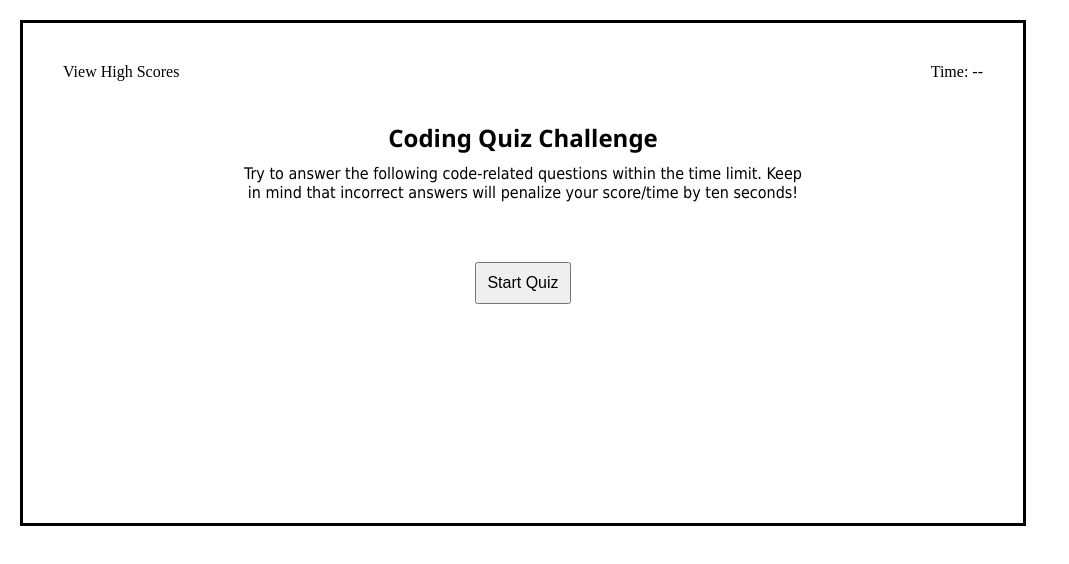
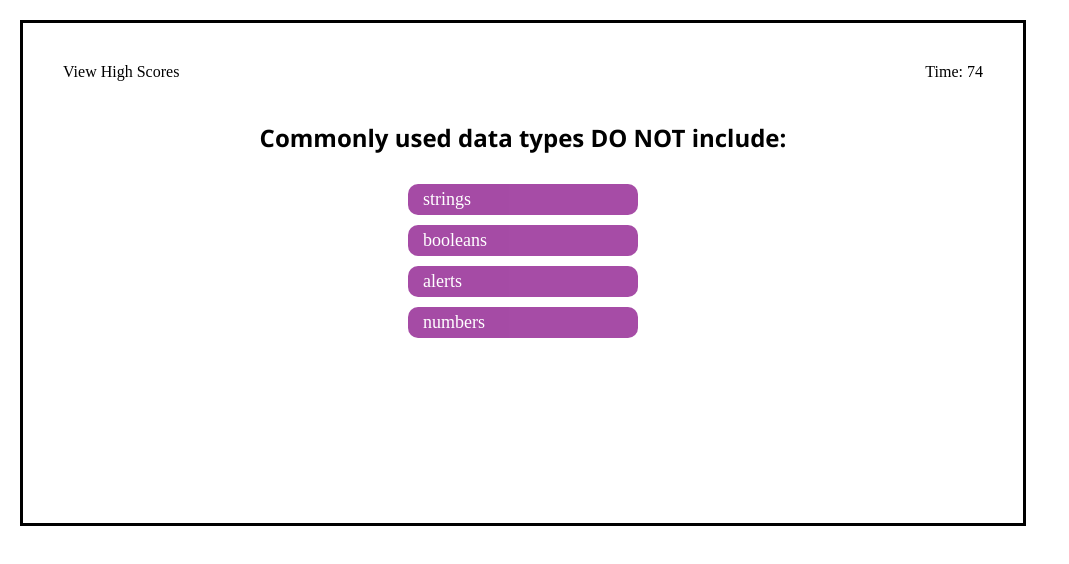
Before and after one commit to JOHNREED3/Code-Quiz, a plain HTML site: page index.html in a window 1280 px wide. Both pictures are taken after a click on the button "Start Quiz". Shown: the whole page, without its empty margins (0-1069 px from the left). Drawn offline with Linux system fonts and the light colour scheme.

Commit message:
complete question generation

```diff
--- a/assets/css/style.css
+++ b/assets/css/style.css
@@ -3,6 +3,9 @@
     margin: 10px;
     padding: 10px;
     max-width: 1000px;
+}
+html {
+    min-width: 300px;
 }
 
 body {
@@ -14,11 +17,11 @@ body {
     min-height: 500px;
     margin: 0;
     padding: 0;
-
 }
 
 main {
     padding: 0px;
+    min-width: 300px;
 }
 header {
     min-height: 40px;
@@ -47,7 +50,8 @@ header {
     margin: 10px auto;
     padding: 0px;
     width: 60%;
-    /* min-width: 300px; */
+    max-width: 600px;
+    min-width: 300px;
     display: flex;
     flex-direction: column;
     flex-wrap: wrap;
@@ -55,29 +59,49 @@ header {
     justify-content: space-between;
 }
 
-#question {
+#questions {
     margin: 0px;
     padding: 0px;
+    display: flex;
+    flex-direction: column;
+    flex-wrap: wrap;
+    align-items: center;
+    justify-content: space-between;
+    font-family:'Segoe UI', Tahoma, Geneva, Verdana, sans-serif;
+    font-weight: bolder;
+    text-align: left;
+    font-size: 24px;
 }
 
-#question h1 {
+#questions h1 {
     font-family:'Segoe UI', Tahoma, Geneva, Verdana, sans-serif;
     font-weight: bolder;
     text-align: center;
     margin: 0px;
     padding: 0px;
 }
-#question p {
+#questions p {
     font-family:Tahoma, Verdana, sans-serif;
     text-align: center;
     margin: 10px;
     padding: 0px;
 }
 
-.btn {
+#start-quiz {
+    margin: 10px auto;
+    font-size:medium;
+}
 
-    margin: 10px auto;
-    align-items: center;
-    font-size:medium;
-
+ul li {
+    width: auto;
+    min-width: 200px;
+    align-self: flex-start;
+    background-color: purple;
+    border-radius: 10px;
+    opacity: 70%;
+    margin-top: 10px;
+    padding: 5px 15px;
+    width: 80%;
+    font-size: 18px;
+    color: white;
 }
--- a/assets/js/script.js
+++ b/assets/js/script.js
@@ -1,7 +1,11 @@
+// Declared variables
 var timerEl = document.getElementById("countdown");
 var highscoreEl = document.getElementById("highscore");
 var questionsEl = document.getElementById("questions");
 var submitBtnEl = document.querySelector("#start-quiz");
+
+var questionNumber = 0;
+var penalty = 10;
 
 quizQuestions = [
 	{
@@ -55,10 +59,53 @@ var countdown = function () {
 			clearInterval(timeInterval);
 		}
 	}, 1000);
+
+	askQuestions(questionNumber);
 };
 
 // button activated
-var buttonAction = function () {
-	countdown();
+submitBtnEl.addEventListener("click", countdown);
+
+// display questions
+
+var askQuestions = function (questionNumber) {
+	//Clear existing data
+	questions.innerHTML = "";
+
+	// for loop to display questions
+	for (var i = 0; i < quizQuestions.length; i++) {
+		var userQuestionEl = quizQuestions[questionNumber].question;
+		var userChoicesEl = quizQuestions[questionNumber].choices;
+		questions.textContent = userQuestionEl;
+		questionNumber++;
+
+		for (i = 0; i < userChoicesEl.length; i++) {
+			listItemEl = document.createElement("li");
+			listItemEl.textContent = userChoicesEl[i];
+			answerSection.appendChild(listItemEl);
+			listItemEl.addEventListener("click", compare);
+		}
+	}
 };
-var buttonListenEl = document.addEventListener.submitBtnEl("click", c);
+
+// Compare choice with correct answer
+function compare(event) {
+	var element = event.target;
+
+	if (element.matches("li")) {
+		var createDiv = document.createElement("div");
+		createDiv.setAttribute("id", "createDiv");
+
+		if (element.textContent == quizQuestions[questionNumber].answer) {
+			createDiv.textContent = "Correct!";
+		}
+	}
+
+	questionNumber++;
+}
+if (questionNumber >= quizQuestions.length) {
+	quizComplete();
+	createDiv.textContent = "End of quiz!";
+} else {
+	render(questionNumber);
+}
--- a/index.html
+++ b/index.html
@@ -15,16 +15,17 @@
 
 		<main>
 			<section id="container">
-				<div id="question">
+				<div id="questions">
 					<h1>Coding Quiz Challenge</h1>
 					<p>
 						Try to answer the following code-related questions within the time
 						limit. Keep in mind that incorrect answers will penalize your
 						score/time by ten seconds!
 					</p>
+					<!-- button -->
+					<button class="btn" id="start-quiz" type="submit">Start Quiz</button>
 				</div>
-				<div id="answers"></div>
-				<button class="btn" id="start-quiz" type="submit">Start Quiz</button>
+				<ul id="answerSection"></ul>
 			</section>
 		</main>
 		<script src="./assets/js/script.js"></script>
```
